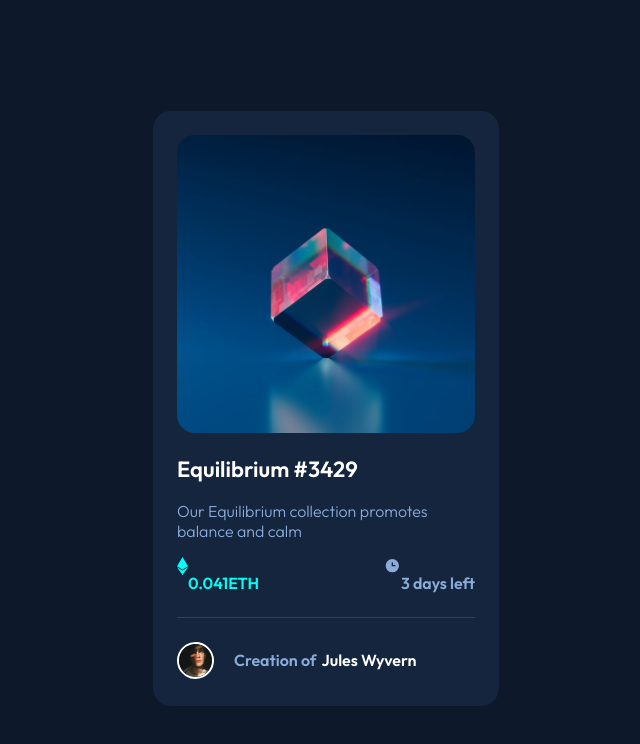
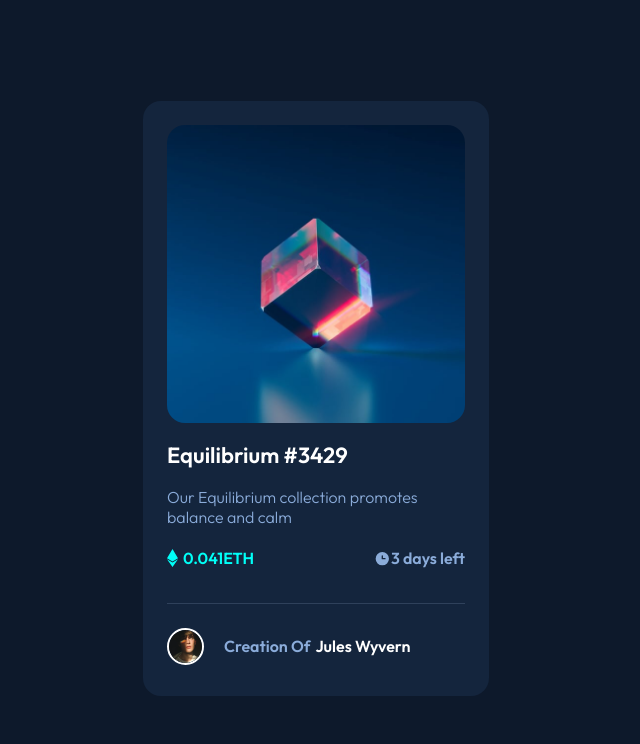
Before and after one commit to Aleaskn/my-app, a React (Create React App) app: page / in a window 1280 px wide. Shown: the top 744 px of the page, without its empty margins (322-962 px from the left). Built offline with nearby package versions, Linux system fonts and the light colour scheme.

Commit message:
fix-overlay-img

```diff
--- a/src/components/card/Card.css
+++ b/src/components/card/Card.css
@@ -1,8 +1,8 @@
-/*.section.card__container {
-    height: 606px;
-    width: 360px;
+.card__container {
+    height: 615px;
+    width: 366px;
     padding: 10px;
-} */
+}
 
 .card {
     width: 346px;
@@ -11,11 +11,20 @@
     background-color: hsl(216, 50%, 16%);
     border-radius: 18px;
     box-sizing: border-box;
+
 }
 
 .card__img {
     width: 100%;
     height: auto;
+    position: relative;
+    /* overflow: hidden; */
+    cursor: pointer;
+    display: flex;
+    justify-content: center;
+    align-items: center;
+    object-fit: cover;
+    border-radius: 18px;
 }
 
 img {
@@ -25,12 +34,40 @@ img {
     border-radius: 18px;
 }
 
+.img__icon-view {
+    width: 100%;
+    height: 100%;
+    position: absolute;
+    display: flex;
+    justify-content: center;
+    align-items: center;
+    background-color: rgba(0,255,247,.502);
+    opacity: 0;
+    border-radius: 18px;
+    transition: all .4s ease;
+}
+
+.img__icon-view:hover {
+    opacity: 1;
+    transition: all .4s ease;
+
+}
+
 .card__title {
 
 }
 
 .card__title > h2 {
     color: white;
+    text-transform: capitalize;
+    transition: all .4s ease;
+    cursor: pointer;
+}
+
+.card__title > h2:hover {
+    transition: all .4s ease;
+    color: hsl(178, 100%, 50%);
+    cursor: pointer;
 }
 
 .card__text {
@@ -43,8 +80,9 @@ img {
     display: flex;
 }
 
-.cripto__Eth {
+.cripto__eth {
     display: flex;
+    margin-right: 5px;
 }
 
 .cripto-info__value {
@@ -52,10 +90,17 @@ img {
     width: 100%;
     padding-bottom: 30px;
     display: flex;
+    align-items: center;
 }
 
 .cripto-info__value > h3 {
     color:hsl(178, 100%, 50%);
+    text-transform: uppercase;
+}
+
+.cripto__Data {
+    display: flex;
+    margin-right: 5px;
 }
 
 .cripto-info__data {
@@ -64,6 +109,7 @@ img {
     padding-bottom: 30px;
     display: flex;
     justify-content: flex-end;
+    align-items: center;
 }
 
 .cripto-info__data > h3 {
@@ -100,10 +146,18 @@ border: 2px solid white;
     color: hsl(215, 51%, 70%);
     display: flex;
     justify-content: flex-start;
+    text-transform: capitalize;
+}
+
+.card__creator__name > h3 >a:hover {
+    transition: all .4s ease;
+    color: hsl(178, 100%, 50%);
+    cursor: pointer;
 }
 
 .card__creator__name > h3 > a {
     color:white;
     text-decoration: none;
     margin-left: 5px;
+    transition: all .4s ease;
 }
--- a/src/components/card/Card.tsx
+++ b/src/components/card/Card.tsx
@@ -11,16 +11,28 @@ import ImgAvatar from '../../assets/img/image-avatar.png'
 
 const Card : React.FC<{}> = (props) => {
     return (
-       // <section className='card__container'>
-        <div className='card'>
-            <div className='card__img'>
-                <img src={ImgEquilibrium} alt='equilibrium'/>
-            </div>
+
+       <section className='card__container'>
+
+            <div className='card'>
+
+                <div className='card__img'>
+
+                    <img src={ImgEquilibrium} alt='equilibrium' />
+
+                    <div className='img__icon-view'>
+
+                        <IconView />
+
+                     </div>
+
+                </div> {/* end card__img */}
+
             <div className='card__info'>
 
                 <div className='card__title'>
 
-                    <h2 className='card__title'>Equilibrium #3429</h2>
+                    <h2 className='card__title'>equilibrium #3429</h2>
 
                 </div>
 
@@ -29,38 +41,46 @@ const Card : React.FC<{}> = (props) => {
                 <div className='cripto-info'>
 
                     <div className='cripto-info__value'>
-                        <div className='cripto__Eth'>
-                            <IconEth></IconEth>
-                        </div>
-                        <h3>0.041ETH</h3>
+
+                            <IconEth className='cripto__eth' />
+
+                        <h3>0.041eth</h3>
+
                     </div>
 
                     <div className='cripto-info__data'>
-                        <div className='cripto__clock'>
-                            <IconData></IconData>
-                        </div>
+
+                            <IconData className='cripto__data'/>
+
                         <h3>3 days left</h3>
+
                     </div>
 
                 </div>
 
             </div>
-                        <div className='card__line'>
 
-                        </div>
+            <div className='card__line'></div> {/* end card__line */}
 
-                    <div className='card__creator'>
-                            <div className='card__creator__img'>
-                                 <img src={ImgAvatar}/>
-                            </div>
+                <div className='card__creator'>
 
-                            <div className='card__creator__name'>
-                               <h3>Creation of <a href="#">Jules Wyvern</a></h3>
+                    <div className='card__creator__img'>
 
-                            </div>
+                        <img src={ImgAvatar}/>
+
                     </div>
-        </div>
-       // </section>
+
+                    <div className='card__creator__name'>
+
+                        <h3>creation of <a href="#">Jules Wyvern</a></h3>
+
+                    </div>
+
+                </div>
+
+            </div>
+
+     </section>
     )
 }
 
```
Lines whose indentation alone changed are shown as unchanged.
